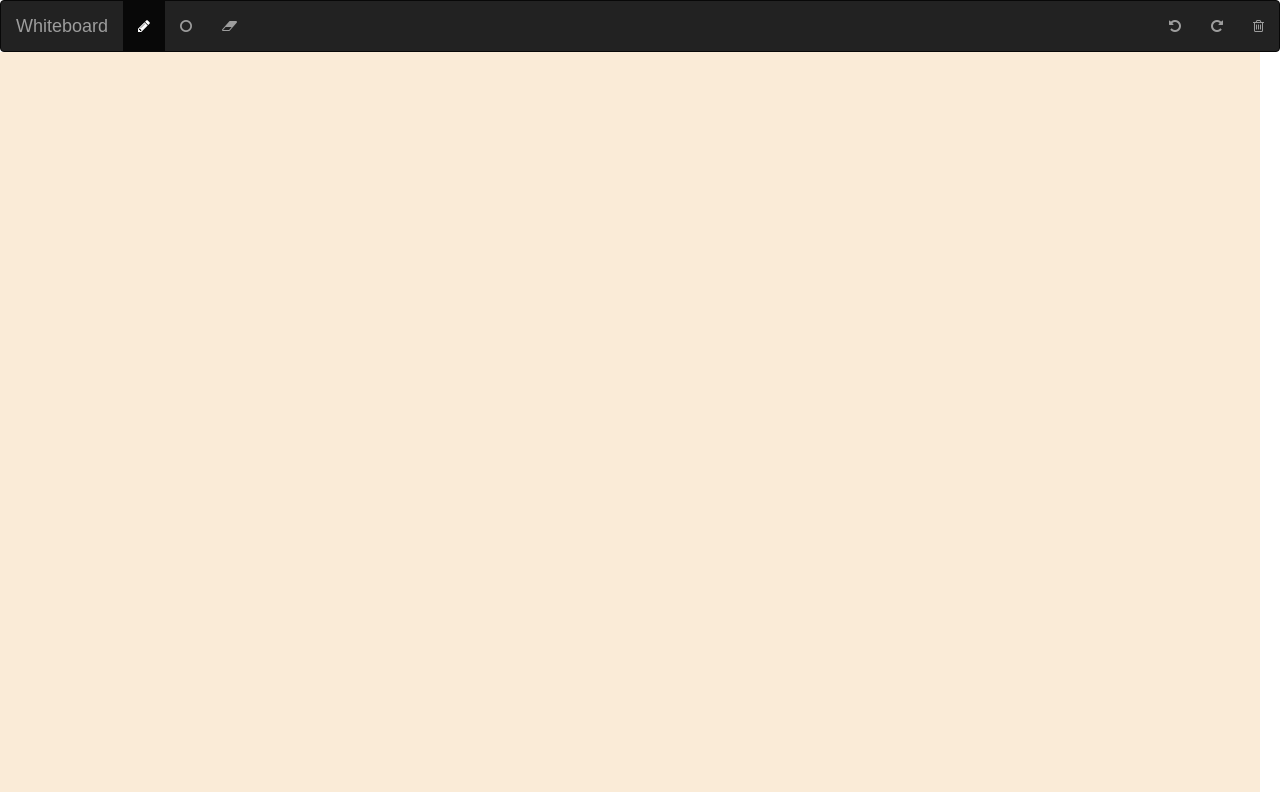
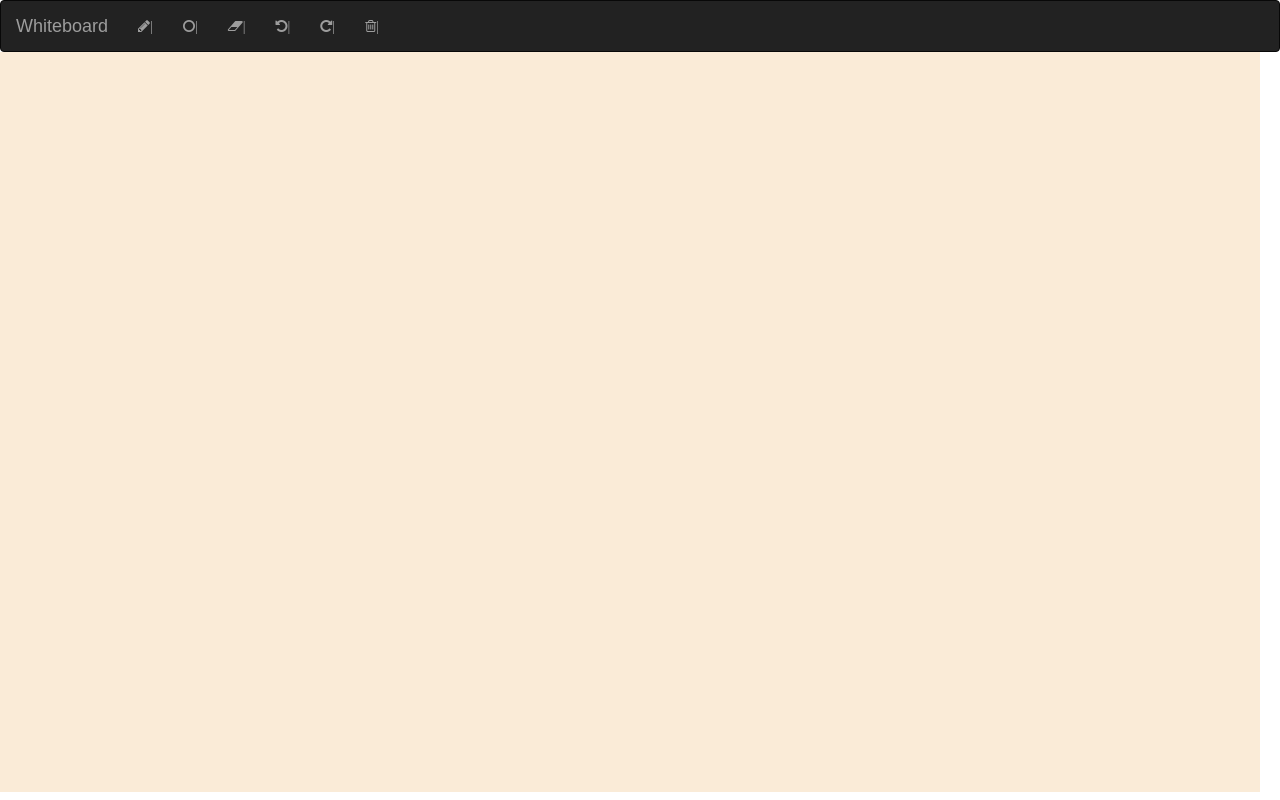
Before and after one commit to qedpi/TreeBoard, a React (Create React App) app: page / in a window 1280 px wide. Built offline with nearby package versions, Linux system fonts and the light colour scheme.

Commit message:
use react for navbar

```diff
--- a/public/index.html
+++ b/public/index.html
@@ -32,10 +32,10 @@
       work correctly both with client-side routing and a non-root public URL.
       Learn how to configure a non-root public URL by running `npm run build`.
     -->
-    <title>React App</title>
+    <title>TreeBoard</title>
 </head>
 <body>
-<!-- navbar -->
+<!-- navbar: replaced by react app
 <nav class="navbar navbar-inverse">
     <div class="container-fluid">
         <div class="navbar-header">
@@ -52,7 +52,7 @@
             <li><a id="trash" class="action-possible"><i class="fa fa-trash-o" aria-hidden="true"></i></a></li>
         </ul>
     </div>
-</nav>
+</nav>-->
 <div id="root"></div>
 <!--
   This HTML file is a template.
--- a/src/App.js
+++ b/src/App.js
@@ -11,8 +11,10 @@ import Drawable from './Drawable.js';
 */
 
 
+// Tools
+const zip = rows => rows[0].map((_,c)=>rows.map(row=>row[c]));
 
-//Canvas
+// Canvas
 
 const default_radius = 10;
 const default_color = 'black';
@@ -32,6 +34,7 @@ let renderedStrokes = [];
 let undoStrokes = [];
 
 let strokeBuffer = [];      // list of points
+
 
 class App extends Component {
     componentDidMount() {
@@ -160,7 +163,7 @@ class App extends Component {
             let last = renderedStrokes[renderedStrokes.length - 1];
             let type = last.type;
 
-            if (type == 'Circle') {
+            if (type === 'Circle') {
                 drawStackCircle(last);      // todo: if i render the whole stack, would react optimize it away?
             } else {
                 drawStackLine(last);
@@ -237,8 +240,29 @@ class App extends Component {
         let width = window.innerWidth - default_margin * 2;
         let height = window.innerHeight - default_margin * 2 - navbar_height;
 
+        const tool_ids = ['line-mode', 'circle-mode', 'erase-mode', 'undo', 'redo', 'trash'];
+        const tool_icons = ['pencil', 'circle-o', 'eraser', 'undo', 'repeat', 'trash-o'];
+        /*const tool_listeners = [() => draw_mode = 'Line', () => draw_mode = 'Circle', () => draw_mode = 'Erase',
+                                undoStroke, redoStroke, trashAll];*/
+        const tools = zip([tool_ids, tool_icons/*, tool_listeners*/]);
+
+        let tool_LIs = tools.map( (tool, i) => {
+            return <li><a key={'tool_' + i} id={tool[0]}><i className={'fa fa-' + tool[1]}>|</i></a></li>;
+        });
+
+        console.log(tool_LIs);
+
+        let navbar =
+            (<nav className="navbar navbar-inverse">
+                <div className="container-fluid">
+                    <div className="navbar-header">
+                        <a className="navbar-brand">Whiteboard</a></div>
+                    <ul className="nav navbar-nav">{tool_LIs}</ul></div></nav>);
+
         return (
-            <canvas id="canvas" width={width} height={height}>Hello</canvas>
+            <div>
+                {navbar}
+                <canvas id="canvas" width={width} height={height}>Your browser does not support Canvas</canvas></div>
         );
     }
 }
```
